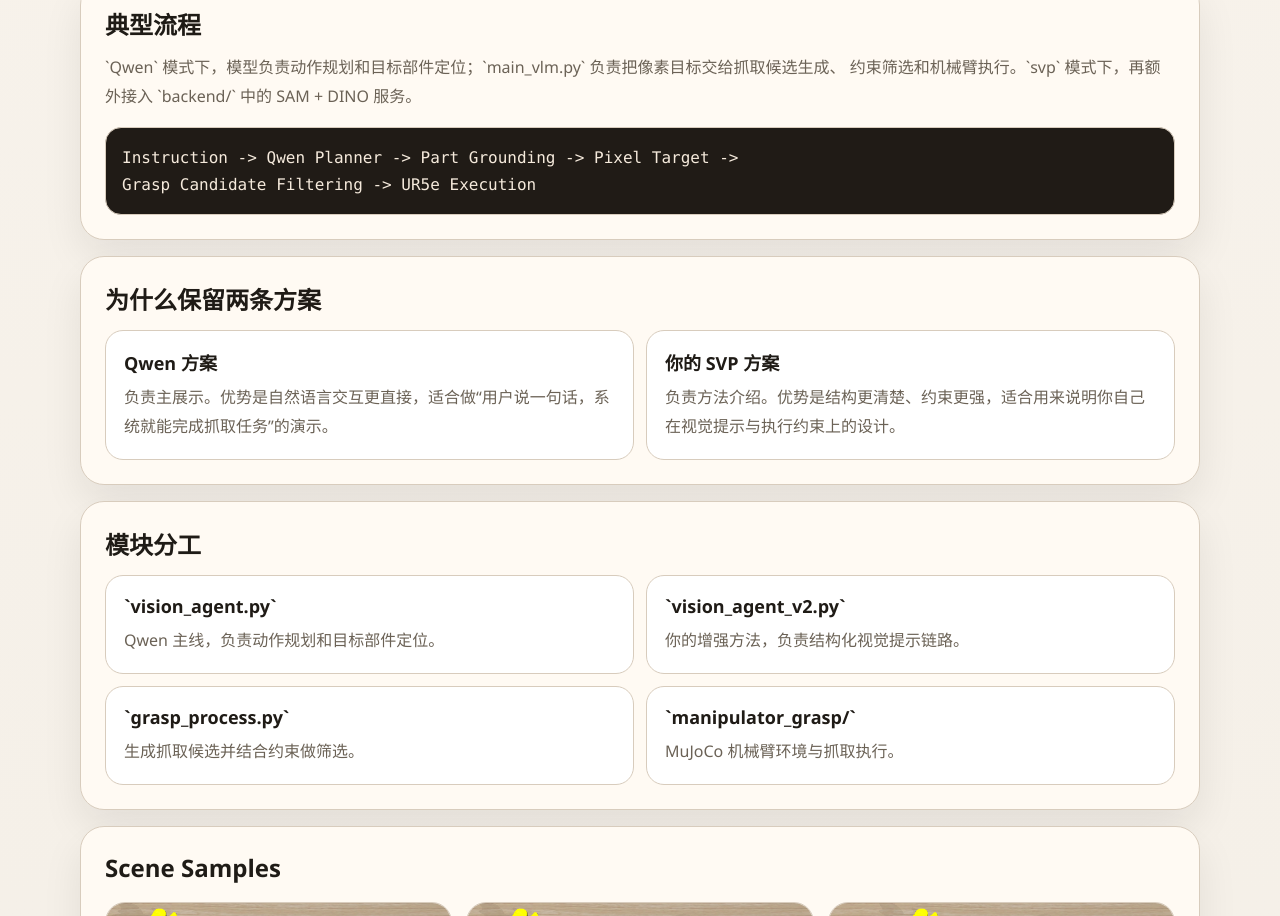
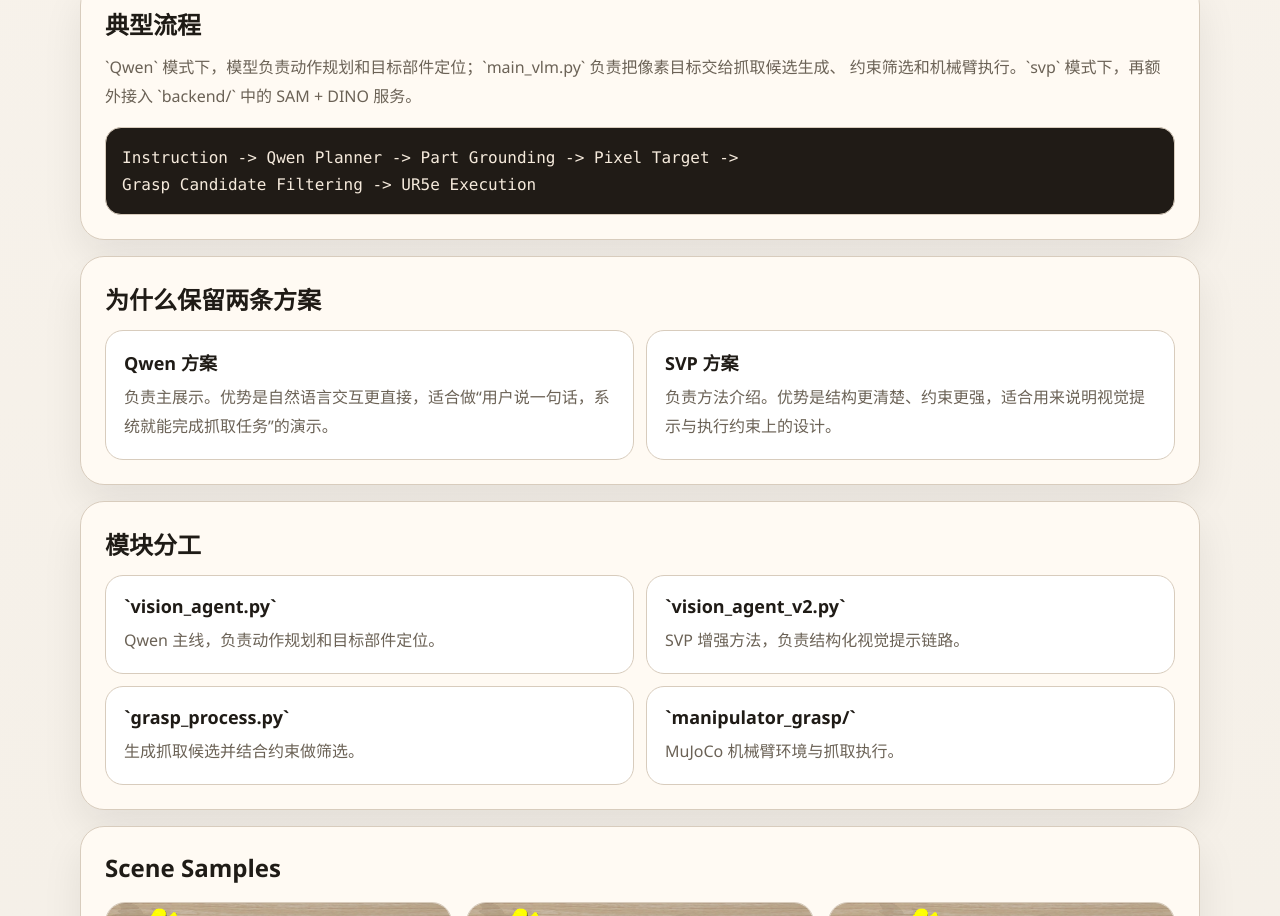
Before and after one commit to Lsogod/qwen-spatial-grasp-demo, a plain HTML site: page docs/index.html in a window 1280 px wide. Shown: the part 1117-2033 px from the top of the page. Drawn offline with Linux system fonts and the light colour scheme.

Commit message:
Use neutral project descriptions

```diff
--- a/docs/index.html
+++ b/docs/index.html
@@ -227,7 +227,7 @@
       <h1>Qwen + 自定义抓取策略的智能抓取展示仓库</h1>
       <p>
         这个版本不再面向论文复现实验，而是面向展示。默认主线使用 Qwen 做视觉理解、
-        部件定位和动作规划，同时保留你的 SVP 增强链路，用于对照和进一步演示。
+        部件定位和动作规划，同时保留 SVP 增强链路，用于对照和进一步演示。
       </p>
       <div class="actions">
         <a class="primary" href="../README.md">查看 README</a>
@@ -262,7 +262,7 @@
           </div>
           <div class="card">
             <strong>SVP</strong>
-            <p>保留你的增强方法，作为结构化视觉提示链路。</p>
+            <p>保留 SVP 增强方法，作为结构化视觉提示链路。</p>
           </div>
         </div>
       </article>
@@ -304,9 +304,9 @@ Grasp Candidate Filtering -> UR5e Execution</pre>
             </p>
           </div>
           <div class="card">
-            <strong>你的 SVP 方案</strong>
+            <strong>SVP 方案</strong>
             <p>
-              负责方法介绍。优势是结构更清楚、约束更强，适合用来说明你自己在视觉提示与执行约束上的设计。
+              负责方法介绍。优势是结构更清楚、约束更强，适合用来说明视觉提示与执行约束上的设计。
             </p>
           </div>
         </div>
@@ -321,7 +321,7 @@ Grasp Candidate Filtering -> UR5e Execution</pre>
           </div>
           <div class="card">
             <strong>`vision_agent_v2.py`</strong>
-            <p>你的增强方法，负责结构化视觉提示链路。</p>
+            <p>SVP 增强方法，负责结构化视觉提示链路。</p>
           </div>
           <div class="card">
             <strong>`grasp_process.py`</strong>
```
Also changed, not shown: 1 other file.
